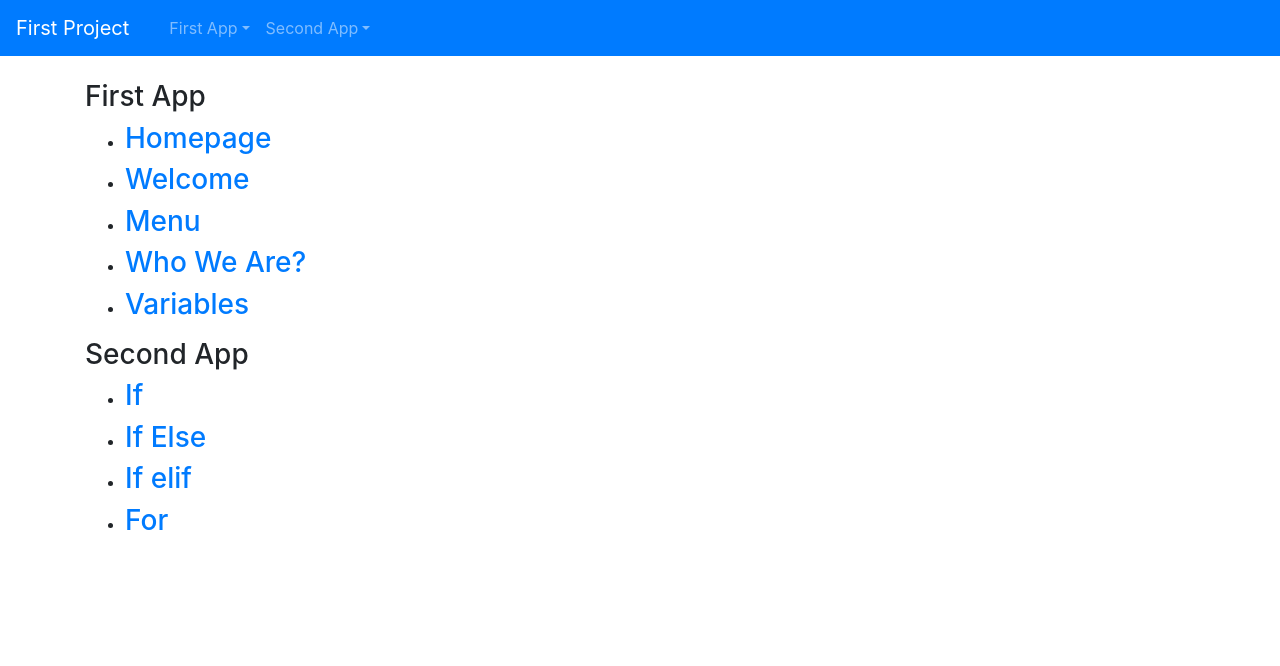
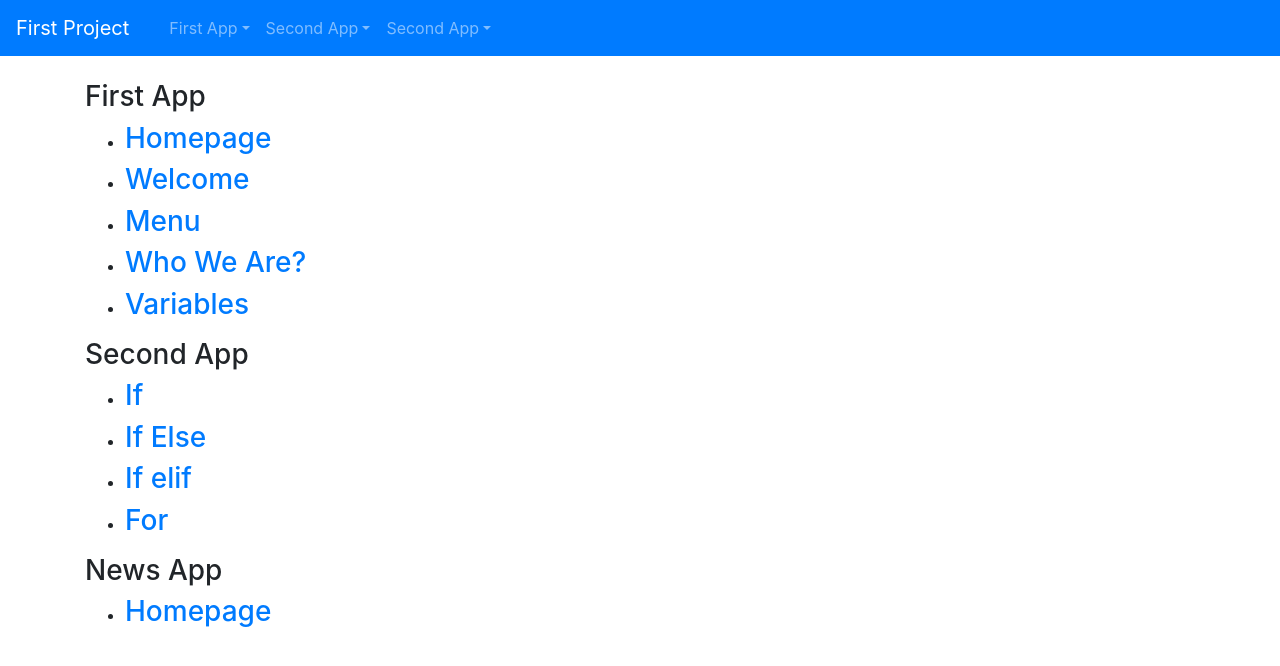
Before and after one commit to miketango-py/first_project, a Python web app: template first_app/templates/index.html in a window 1280 px wide. Shown: the top 666 px of the page. Run offline with Jinja, Linux system fonts and the light colour scheme; the template is opened without the code that fills it, so the values that code supplies are empty.

Commit message:
modified the index.html in first_app.templates

```diff
--- a/first_app/templates/index.html
+++ b/first_app/templates/index.html
@@ -37,6 +37,12 @@
                   <a class="dropdown-item" href="/second_app/for_one">For</a>
                 </div>
               </li>
+              <li class="nav-item dropdown">
+                <a class="nav-link dropdown-toggle" href="#" id="navbarDropdown" role="button" data-toggle="dropdown" aria-haspopup="true" aria-expanded="false">Second App</a>
+                <div class="dropdown-menu" aria-labelledby="navbarDropdown">
+                  <a class="dropdown-item" href="/news_app/homepage_news">Homepage</a>
+                </div>
+              </li>
         </ul>
       </div>
     </nav>
@@ -57,6 +63,10 @@
             <li><h3><a href="/second_app/if_elif/">If elif</a></h3></li>
             <li><h3><a href="/second_app/for_one/">For</a></h3></li>
          </ul>
+         <h3>News App</h3>
+         <ul>
+          <li><h3><a href="/news_app/homepage_news/">Homepage</a></h3></li>
+       </ul>
     </div>
     <!-- Optional JavaScript; choose one of the two! -->
     <!-- Option 1: jQuery and Bootstrap Bundle (includes Popper) -->
```
